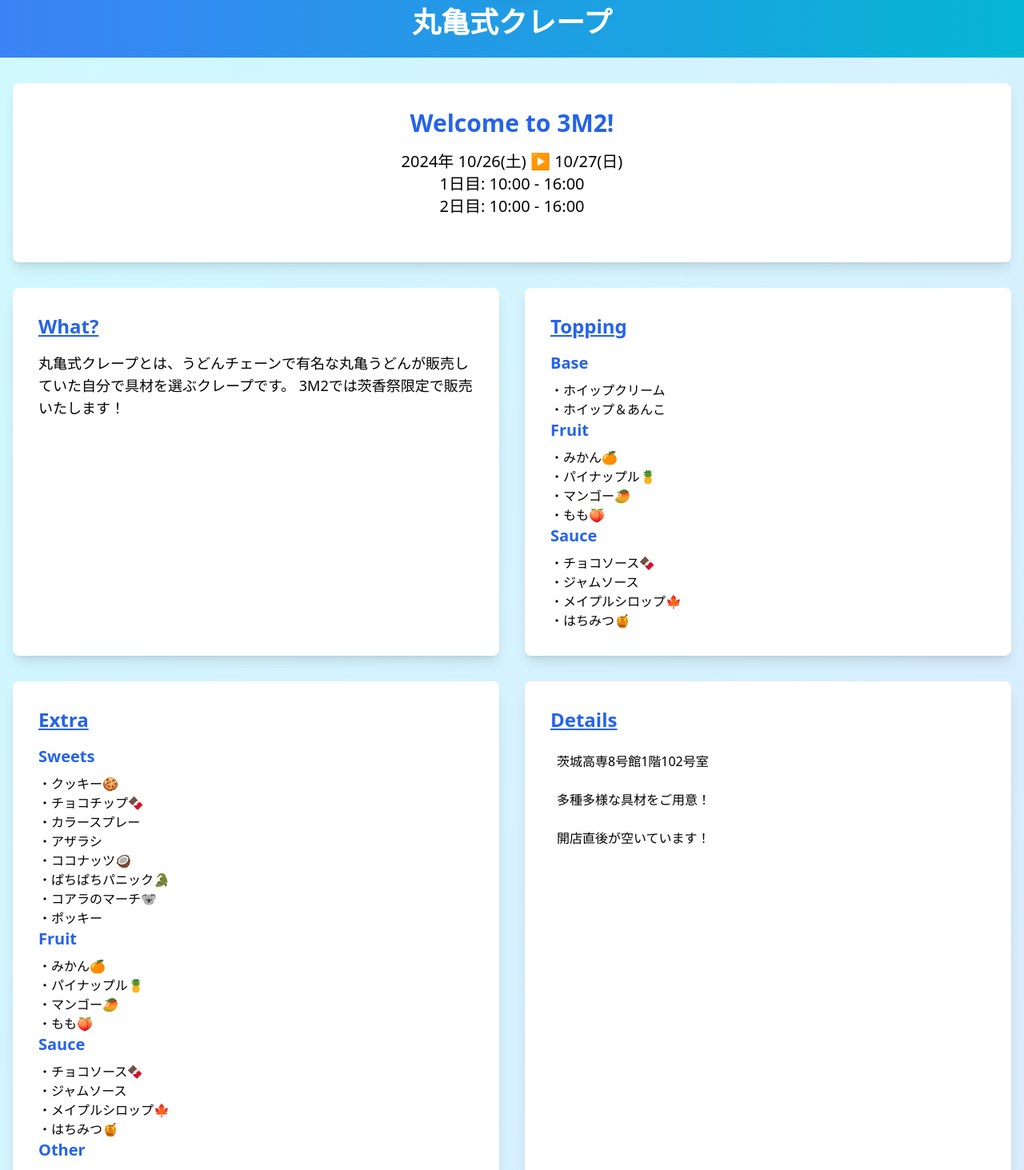
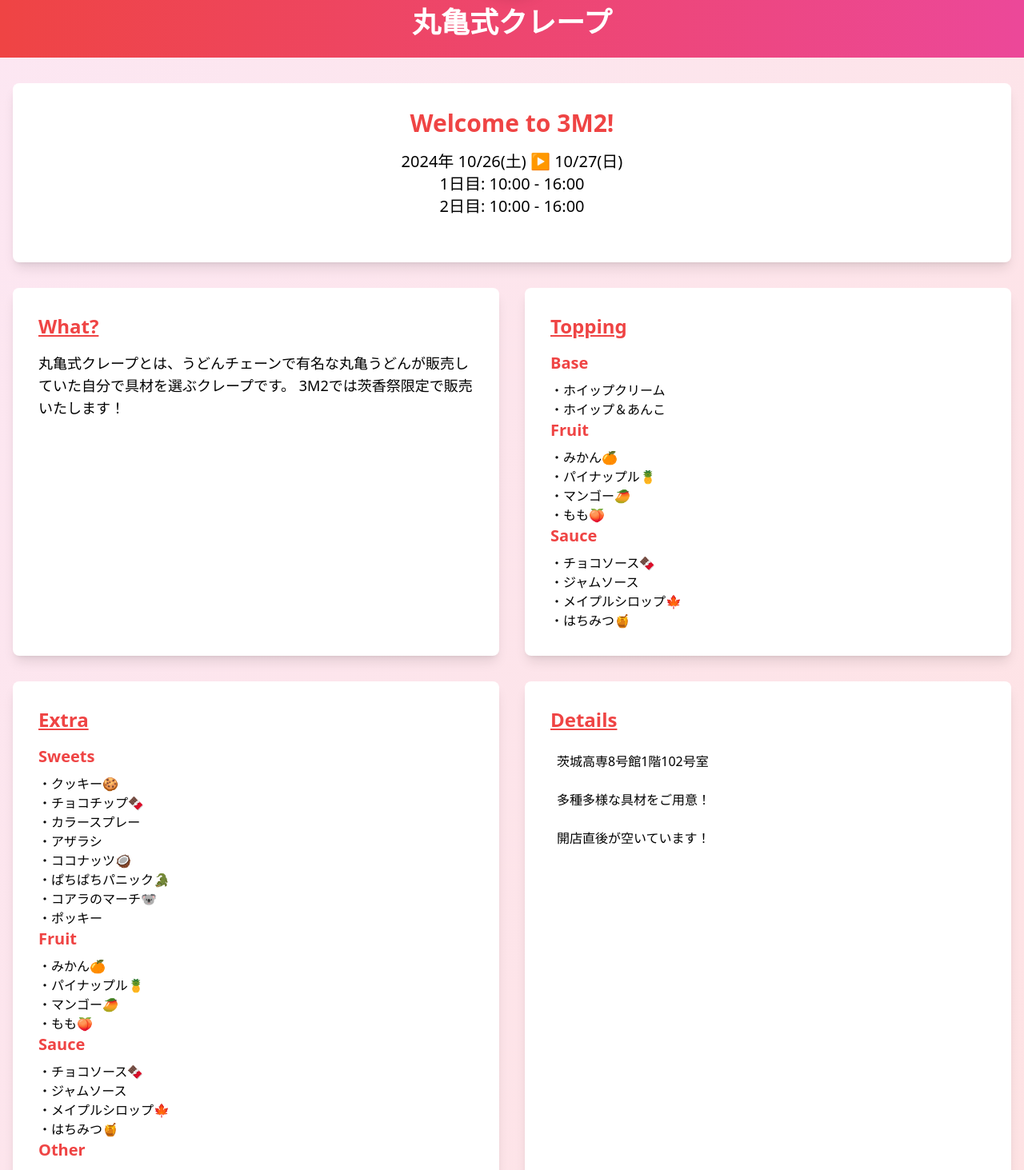
Before and after one commit to Juna1013/3m2-shikousai-marugame-v2, a Next.js app: page / in a window 1280 px wide. Shown: the part 160-1623 px from the top of the page at 80% size. Built offline with nearby package versions, Linux system fonts and the light colour scheme.

Commit message:
配色を暖色に変更

```diff
--- a/src/app/page.tsx
+++ b/src/app/page.tsx
@@ -4,7 +4,7 @@
 
 export default function App() {
   return (
-    <div className="bg-gradient-to-br from-cyan-100 to-blue-100 min-h-screen">
+    <div className="bg-gradient-to-br from-pink-100 to-red-100 min-h-screen">
       <Header />
       <Main />
       <Footer />
--- a/src/components/Footer.tsx
+++ b/src/components/Footer.tsx
@@ -1,6 +1,6 @@
 export default function Footer() {
   return (
-    <footer className="bg-gradient-to-r from-blue-500 to-cyan-500 text-white py-4 mt-8 pt-8 pb-8">
+    <footer className="bg-gradient-to-r from-red-500 to-pink-500 text-white py-4 mt-8 pt-8 pb-8">
       <div className="container mx-auto text-center">
         <p className="text-3xl font-serif font-bold mt-4 mb-4">3M2 丸亀式クレープ</p>
         <p className="text-xl font-serif">Opening Hour</p>
--- a/src/components/Header.tsx
+++ b/src/components/Header.tsx
@@ -1,6 +1,6 @@
 export default function Header() {
   return (
-    <header className="bg-gradient-to-r from-blue-500 to-cyan-500 text-white py-6">
+    <header className="bg-gradient-to-r from-red-500 to-pink-500 text-white py-6">
       <div className="container mx-auto text-center">
         <img
           src="logo.png"
--- a/src/components/Main.tsx
+++ b/src/components/Main.tsx
@@ -4,7 +4,7 @@
   return (
     <main className="container mx-auto px-4 py-8">
       <section className="bg-white rounded-lg shadow-lg p-8 mb-8">
-        <h2 className="text-3xl font-bold text-center text-blue-600 mb-4">Welcome to 3M2!</h2>
+        <h2 className="text-3xl font-bold text-center text-red-500 mb-4">Welcome to 3M2!</h2>
         <div className="text-center text-xl mb-4">
           <div>2024年 10/26(土) ▶ 10/27(日)</div>
           <div>1日目: 10:00 - 16:00</div>
@@ -15,7 +15,7 @@
 
       <div className="grid md:grid-cols-2 gap-8">
         <section className="bg-white rounded-lg shadow-lg p-8">
-          <h2 className="text-2xl font-bold mb-4 text-blue-600 underline">What?</h2>
+          <h2 className="text-2xl font-bold mb-4 text-red-500 underline">What?</h2>
           <p className="text-lg">
             丸亀式クレープとは、うどんチェーンで有名な丸亀うどんが販売していた自分で具材を選ぶクレープです。
             3M2では茨香祭限定で販売いたします！
@@ -23,23 +23,23 @@
         </section>
 
         <section className="bg-white rounded-lg shadow-lg p-8">
-          <h2 className="text-2xl font-bold mb-4 text-blue-600 underline">Topping</h2>
+          <h2 className="text-2xl font-bold mb-4 text-red-500 underline">Topping</h2>
           <div className="relative">
             <div>
               <div>
-                <h3 className="text-xl font-semibold mb-2 text-blue-600">Base</h3>
+                <h3 className="text-xl font-semibold mb-2 text-red-500">Base</h3>
                 <p>・ホイップクリーム</p>
                 <p>・ホイップ＆あんこ</p>
               </div>
               <div>
-                <h3 className="text-xl font-semibold mb-2 text-blue-600">Fruit</h3>
+                <h3 className="text-xl font-semibold mb-2 text-red-500">Fruit</h3>
                 <p>・みかん🍊</p>
                 <p>・パイナップル🍍</p>
                 <p>・マンゴー🥭</p>
                 <p>・もも🍑</p>
               </div>
               <div>
-                <h3 className="text-xl font-semibold mb-2 text-blue-600">Sauce</h3>
+                <h3 className="text-xl font-semibold mb-2 text-red-500">Sauce</h3>
                 <p>・チョコソース🍫</p>
                 <p>・ジャムソース</p>
                 <p>・メイプルシロップ🍁</p>
@@ -50,10 +50,10 @@
         </section>
 
         <section className="bg-white rounded-lg shadow-lg p-8">
-          <h2 className="text-2xl font-bold mb-4 text-blue-600 underline">Extra</h2>
+          <h2 className="text-2xl font-bold mb-4 text-red-500 underline">Extra</h2>
           <div className="relative">
             <div>
-              <h3 className="text-xl font-semibold mb-2 text-blue-600">Sweets</h3>
+              <h3 className="text-xl font-semibold mb-2 text-red-500">Sweets</h3>
               <p>・クッキー🍪</p>
               <p>・チョコチップ🍫</p>
               <p>・カラースプレー</p>
@@ -64,21 +64,21 @@
               <p>・ポッキー</p>
             </div>
             <div>
-              <h3 className="text-xl font-semibold mb-2 text-blue-600">Fruit</h3>
+              <h3 className="text-xl font-semibold mb-2 text-red-500">Fruit</h3>
               <p>・みかん🍊</p>
               <p>・パイナップル🍍</p>
               <p>・マンゴー🥭</p>
               <p>・もも🍑</p>
             </div>
             <div>
-              <h3 className="text-xl font-semibold mb-2 text-blue-600">Sauce</h3>
+              <h3 className="text-xl font-semibold mb-2 text-red-500">Sauce</h3>
               <p>・チョコソース🍫</p>
               <p>・ジャムソース</p>
               <p>・メイプルシロップ🍁</p>
               <p>・はちみつ🍯</p>
             </div>
             <div>
-              <h3 className="text-xl font-semibold mb-2 text-blue-600">Other</h3>
+              <h3 className="text-xl font-semibold mb-2 text-red-500">Other</h3>
               <p>・チーズケーキ🧀</p>
               <p>・ホイップ増し</p>
               <p>・マシュマロ</p>
@@ -88,19 +88,19 @@
         </section>
 
         <section className="bg-white rounded-lg shadow-lg p-8">
-          <h2 className="text-2xl font-bold mb-4 text-blue-600 underline">Details</h2>
+          <h2 className="text-2xl font-bold mb-4 text-red-500 underline">Details</h2>
           <div className="relative">
             <div className="flex flex-col gap-2">
               <div className="flex items-center">
-                <i data-lucide="map-pin" className="text-blue-500 mr-2"></i>
+                <i data-lucide="map-pin" className="text-red-500 mr-2"></i>
                 <p className="text-base my-2">茨城高専8号館1階102号室</p>
               </div>
               <div className="flex items-center">
-                <i data-lucide="coffee" className="text-blue-500 mr-2"></i>
+                <i data-lucide="coffee" className="text-red-500 mr-2"></i>
                 <p className="text-base my-2">多種多様な具材をご用意！</p>
               </div>
               <div className="flex items-center">
-                <i data-lucide="clock" className="text-blue-500 mr-2"></i>
+                <i data-lucide="clock" className="text-red-500 mr-2"></i>
                 <p className="text-base my-2">開店直後が空いています！</p>
               </div>
             </div>
```
